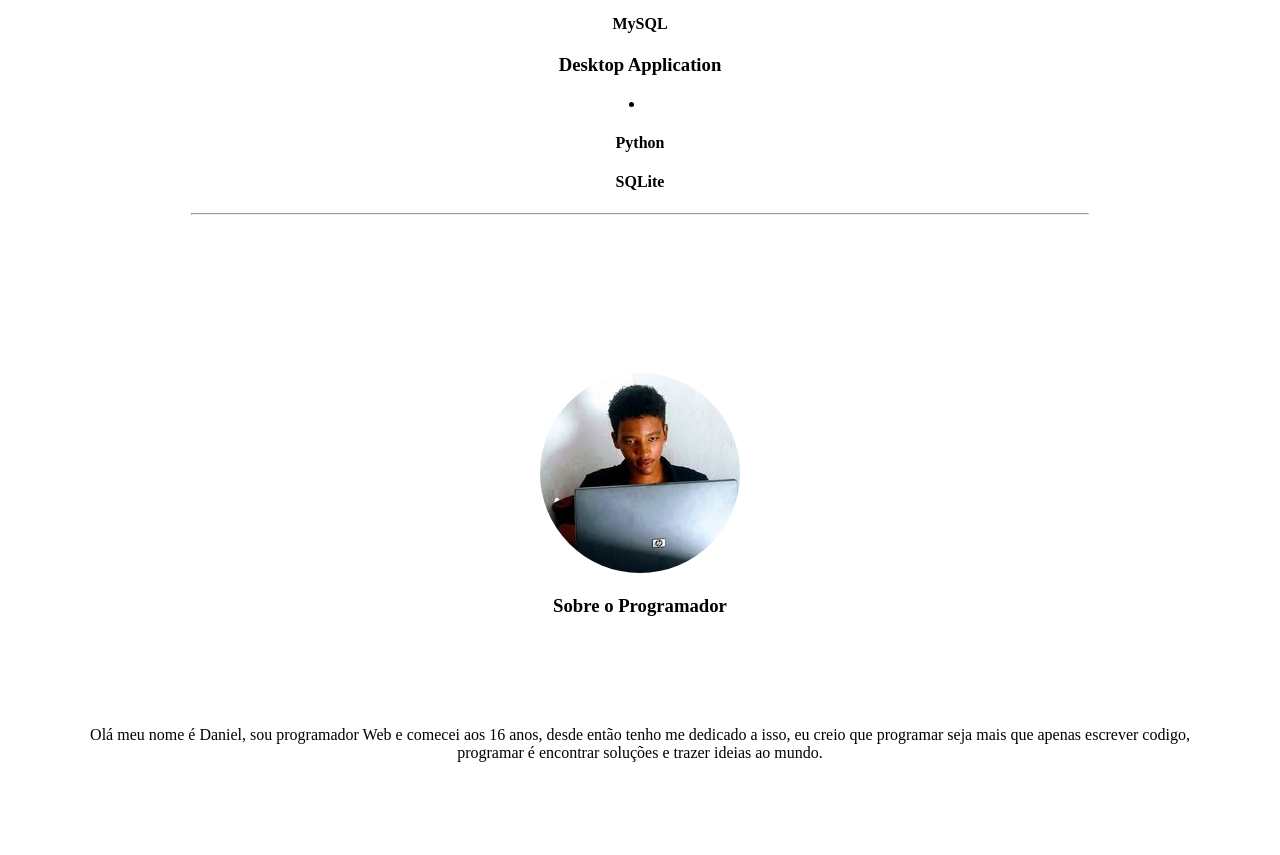
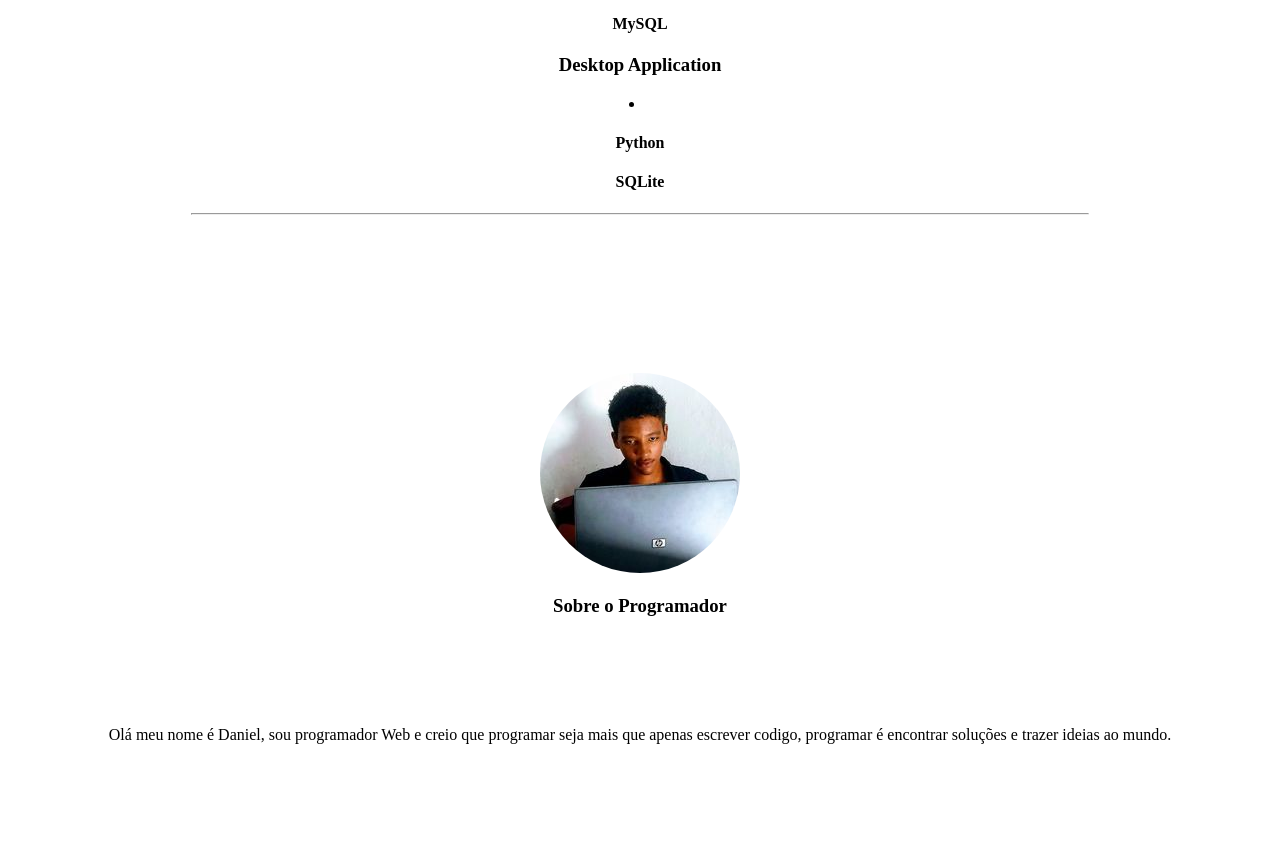
Before and after one commit to Daniel845-code/my-page, a plain HTML site: page index.html in a window 1280 px wide. Shown: the part 1796-2651 px from the top of the page. Drawn offline with Linux system fonts and the light colour scheme.

Commit message:
Update index.html

```diff
--- a/index.html
+++ b/index.html
@@ -42,7 +42,7 @@
       <div id="about_me">
         <img id="face" src="img/face_cap.jpg">
         <h3> Sobre o Programador</h3>
-        <p>Olá meu nome é Daniel, sou programador Web e comecei aos 16 anos, desde então tenho me dedicado a isso, eu creio que programar seja mais que apenas
+        <p>Olá meu nome é Daniel, sou programador Web e creio que programar seja mais que apenas
         escrever codigo, programar é encontrar soluções e trazer ideias ao mundo.</p>
       </div>
     </main>
```
